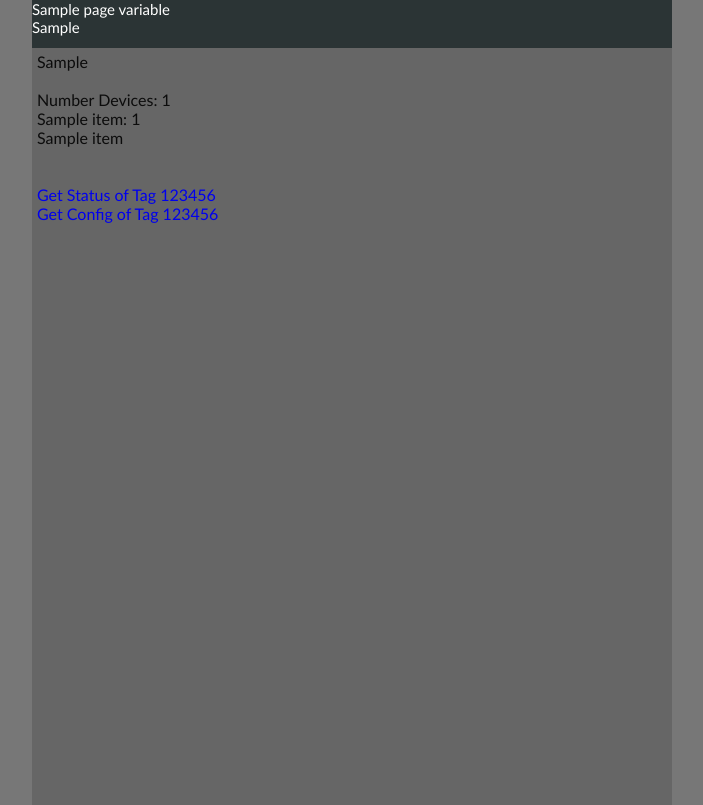
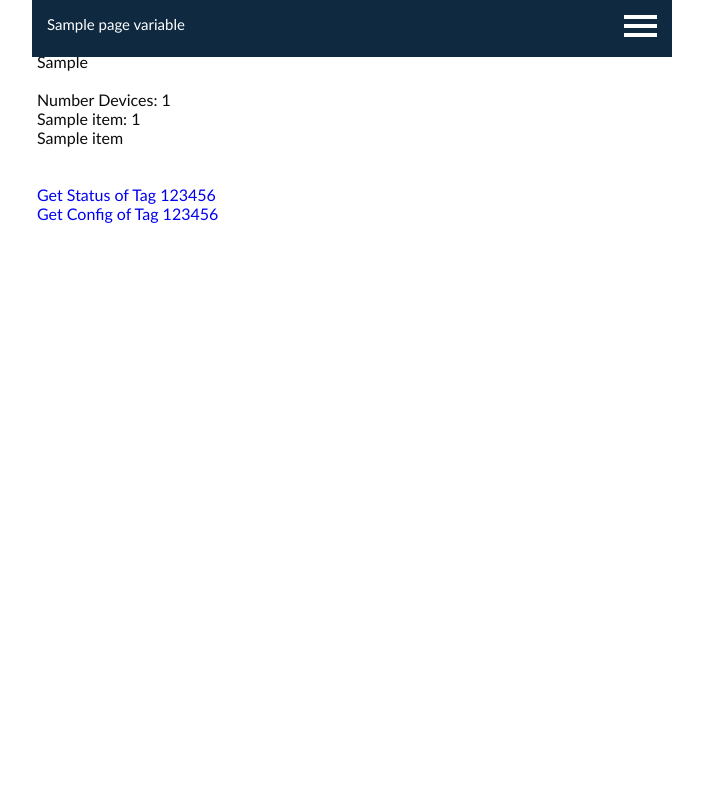
Before and after one commit to arribada/horizon-gui, a Flask app: template webserver/templates/scan.html in a window 1280 px wide. Shown: the whole page, without its empty margins (288-991 px from the left). After the commit the page ends 223 px from the top, so only its background shows below. Run offline with Flask 2, Linux system fonts and the light colour scheme; the template is opened without the code that fills it: most values are stand-ins (such as "Sample title", 1, 10 or a date in 2020); parts of the project's set-up code (start-up, migrations or seed data) failed here and were passed over.

Commit message:
nav styling

```diff
--- a/webserver/arribada_gui.py
+++ b/webserver/arribada_gui.py
@@ -26,7 +26,7 @@ import routingFunctions
 def index():
 
     return render_template('scan.html',
-                           pageVariables={"title": "Arribada Connected Tags", "runMode": config.runSettings['RUNMODE']},
+                           pageVariables={"title": "Device Manager", "runMode": config.runSettings['RUNMODE']},
                            dataVariables=routingFunctions.welcome())
 
 
--- a/webserver/static/styles.css
+++ b/webserver/static/styles.css
@@ -1,8 +1,3 @@
-html {
-    background-color: #777777;
-    height: 100%;
-}
-
 * {
     max-width: 100%;
     text-decoration-line: none;
@@ -27,6 +22,24 @@ main {
     padding-top: 95px;
     min-height: calc(100% - 52px);
 }
+
+/* NAV - NM */
+
+nav {
+    display: flex;
+    flex-flow: row nowrap;
+    justify-content: space-between;
+}
+
+.burger span {
+    display: block;
+    width: 33px;
+    height: 4px;
+    margin-bottom: 5px;
+    position: relative;
+    background: white;
+}
+
 
 body,
 header,
@@ -146,7 +159,7 @@ p {
 header {
     position: fixed;
     font-size: 15px;
-    background-color: #2b3435;
+    background-color: #0e2940;
     z-index: 4;
     color: white;
 }
@@ -176,9 +189,8 @@ header {
 }
 
 #shortReport {
-    width: 100%;
-    height: 3rem;
-    display: inline-block;
+    margin: 1em;
+    display: block;
 }
 
 .miniReportHead {
@@ -602,7 +614,6 @@ nav.calibrateFoot {
 /* Main menu*/
 
 #mainMenu {
-    background-color: #666666;
     padding-top: 52px;
 }
 
--- a/webserver/templates/header.html
+++ b/webserver/templates/header.html
@@ -1,4 +1,10 @@
 <section id="shortReport">
-    {{ pageVariables['title'] }}<br>
-    {{ pageVariables['runMode'] }}<br>
+    <nav>
+        {{ pageVariables['title'] }}<br>
+        <div class="burger">
+            <span></span>
+            <span></span>
+            <span></span>
+        </div>
+    </nav>
 </section>
```
